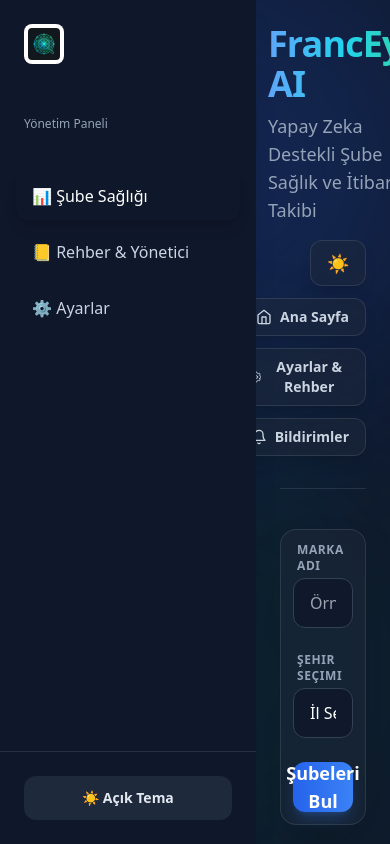
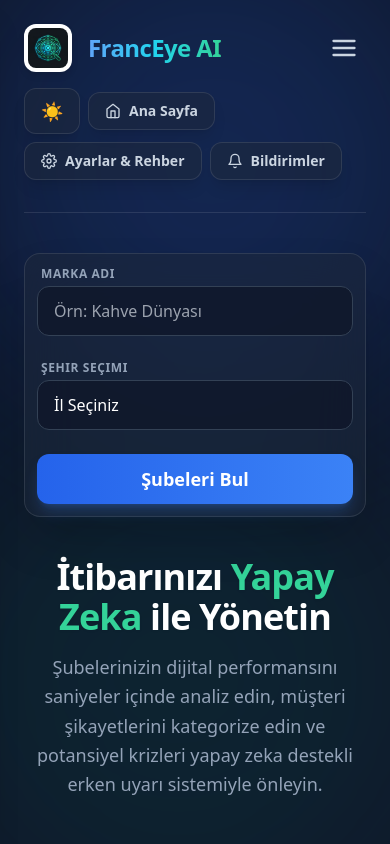
Before and after one commit to Wol123456/franceye-ai, a Next.js app in the folder frontend/: page / in a window 390 px wide. Built offline with nearby package versions, Linux system fonts and the light colour scheme.

Commit message:
fix(ui): make sidebar responsive on mobile with hamburger menu

```diff
--- a/frontend/app/page.tsx
+++ b/frontend/app/page.tsx
@@ -57,6 +57,7 @@ export default function Dashboard() {
 
     // Settings Modal State
     const [activeModule, setActiveModule] = useState('dashboard');
+    const [isSidebarOpen, setIsSidebarOpen] = useState(false);
     const [isSettingsOpen, setIsSettingsOpen] = useState(false);
     const [activeSettingsTab, setActiveSettingsTab] = useState<'current' | 'all' | 'admin'>('current');
     const [allPhones, setAllPhones] = useState<any[]>([]);
@@ -368,15 +369,26 @@ export default function Dashboard() {
 
     return (
         <div className={isDarkMode ? 'dark' : ''}>
-            <div className="flex h-screen bg-slate-50 dark:bg-[#0f172a] text-slate-900 dark:text-white font-sans selection:bg-blue-500/30 overflow-hidden">
+            <div className="flex h-screen bg-slate-50 dark:bg-[#0f172a] text-slate-900 dark:text-white font-sans selection:bg-blue-500/30 overflow-hidden relative">
+
+                {/* Mobile Sidebar Overlay */}
+                {isSidebarOpen && (
+                    <div
+                        className="fixed inset-0 bg-slate-900/50 backdrop-blur-sm z-40 md:hidden"
+                        onClick={() => setIsSidebarOpen(false)}
+                    ></div>
+                )}
+
+                <div className={`fixed inset-y-0 left-0 transform ${isSidebarOpen ? 'translate-x-0' : '-translate-x-full'} md:relative md:translate-x-0 transition-transform duration-300 z-50 md:z-0 flex-shrink-0 h-full`}>
                     <Sidebar
                         activeModule={activeModule}
-                    setActiveModule={setActiveModule}
+                        setActiveModule={(m) => { setActiveModule(m); setIsSidebarOpen(false); }}
                         isDarkMode={isDarkMode}
                         setIsDarkMode={setIsDarkMode}
-                    setView={setView}
-                    onDirectoryClick={() => { setActiveModule('directory'); fetchAllPhones(); fetchAdmins(); }}
+                        setView={(v) => { setView(v); setIsSidebarOpen(false); }}
+                        onDirectoryClick={() => { setActiveModule('directory'); fetchAllPhones(); fetchAdmins(); setIsSidebarOpen(false); }}
                     />
+                </div>
                 <main className="flex-1 overflow-y-auto relative w-full">
                     <div style={{ display: activeModule === 'dashboard' ? 'block' : 'none' }}>
             <div className="fixed inset-0 pointer-events-none">
@@ -388,25 +400,35 @@ export default function Dashboard() {
             <div className="relative max-w-7xl mx-auto p-6 md:p-10 space-y-10">
 
                 {/* Header */}
-                <header className="flex flex-col md:flex-row justify-between items-end border-b border-slate-300 dark:border-white/10 pb-8">
+                <header className="flex flex-col md:flex-row justify-between items-start md:items-end border-b border-slate-300 dark:border-white/10 pb-8">
+                    <div className="flex flex-row items-center justify-between w-full md:w-auto">
                         <div className="cursor-pointer flex items-center gap-4" onClick={() => setView('search')}>
                             <img
                                 src="/logo.png"
                                 alt="FrancEye AI Logo"
-                            className="h-16 w-auto bg-white p-1 rounded-xl object-contain drop-shadow-md"
+                                className="h-12 md:h-16 w-auto bg-white p-1 rounded-xl object-contain drop-shadow-md"
                             />
                             <div>
-                            <h1 className="text-4xl md:text-5xl font-bold bg-gradient-to-r from-blue-400 via-cyan-400 to-emerald-400 bg-clip-text text-transparent tracking-tight">
+                                <h1 className="text-2xl md:text-5xl font-bold bg-gradient-to-r from-blue-400 via-cyan-400 to-emerald-400 bg-clip-text text-transparent tracking-tight">
                                     FrancEye AI
                                 </h1>
-                            <p className="text-slate-600 dark:text-slate-400 mt-2 text-lg font-light">
+                                <p className="text-slate-600 dark:text-slate-400 mt-1 md:mt-2 text-xs md:text-lg font-light hidden md:block">
                                     Yapay Zeka Destekli Şube Sağlık ve İtibar Takibi
                                 </p>
                             </div>
                         </div>
 
+                        {/* Hamburger Menu for Mobile */}
+                        <button
+                            className="md:hidden p-2 text-slate-700 dark:text-slate-300 hover:bg-slate-200 dark:hover:bg-slate-800 rounded-lg transition"
+                            onClick={() => setIsSidebarOpen(true)}
+                        >
+                            <svg xmlns="http://www.w3.org/2000/svg" width="28" height="28" viewBox="0 0 24 24" fill="none" stroke="currentColor" strokeWidth="2" strokeLinecap="round" strokeLinejoin="round"><line x1="3" y1="12" x2="21" y2="12"></line><line x1="3" y1="6" x2="21" y2="6"></line><line x1="3" y1="18" x2="21" y2="18"></line></svg>
+                        </button>
+                    </div>
+
                     {/* Sağ Üst Menü (Tema, Ana Sayfa, Ayarlar & Bildirimler) */}
-                    <div className="mt-4 md:mt-0 flex flex-wrap items-center justify-end gap-3 z-30 relative">
+                    <div className="mt-4 md:mt-0 flex flex-wrap items-center justify-start md:justify-end gap-2 md:gap-3 z-30 relative w-full md:w-auto">
                         <button onClick={() => setIsDarkMode(!isDarkMode)} className="flex items-center gap-2 bg-slate-200/80 dark:bg-slate-800/50 hover:bg-slate-300 dark:hover:bg-slate-700 px-4 py-2 rounded-xl text-lg transition border border-slate-300 dark:border-white/10 shadow-lg text-slate-700 dark:text-slate-300 hover:text-slate-900 dark:hover:text-white">
                             {isDarkMode ? '☀️' : '🌙'}
                         </button>
```
Lines whose indentation alone changed are shown as unchanged.
